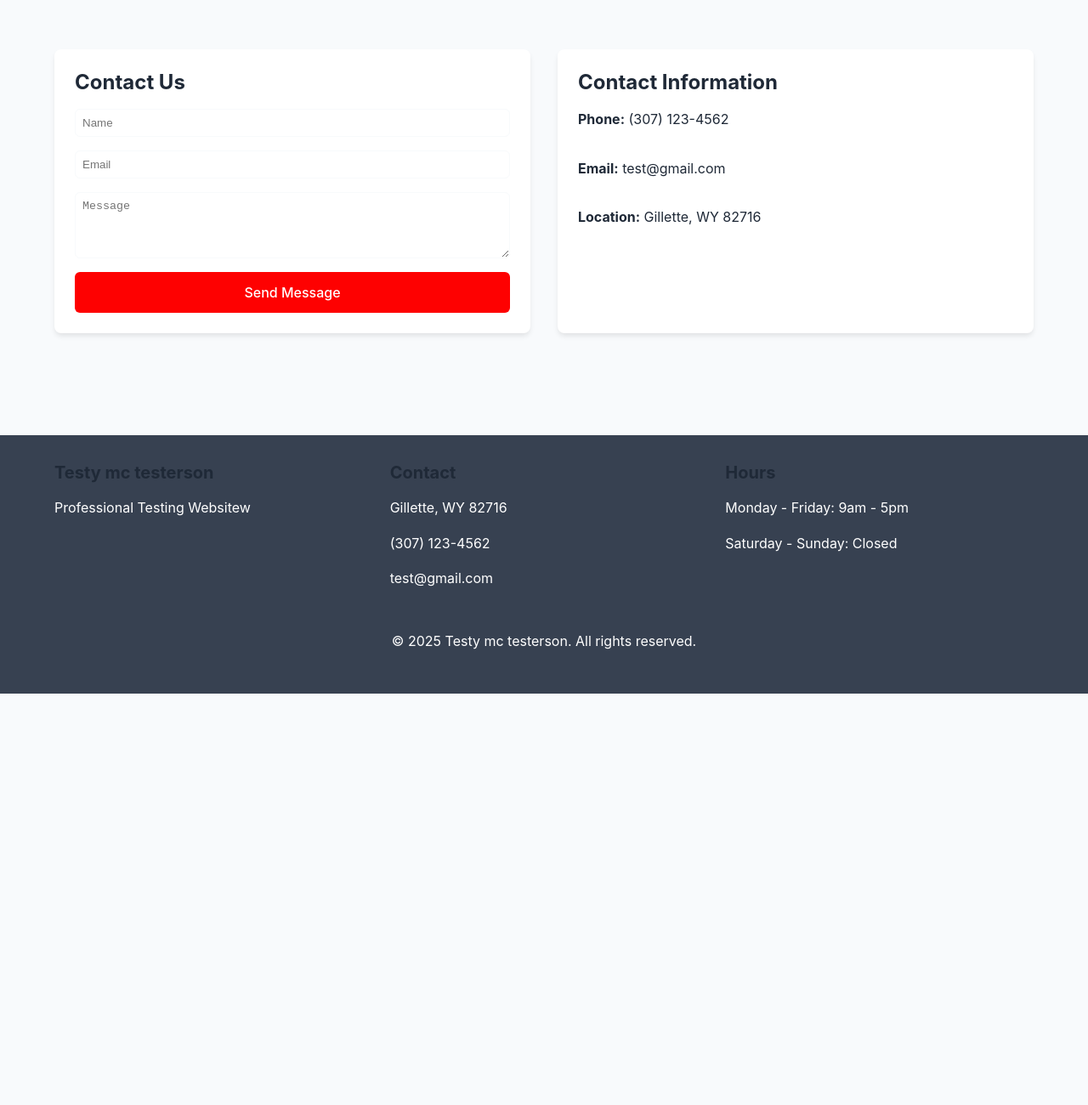
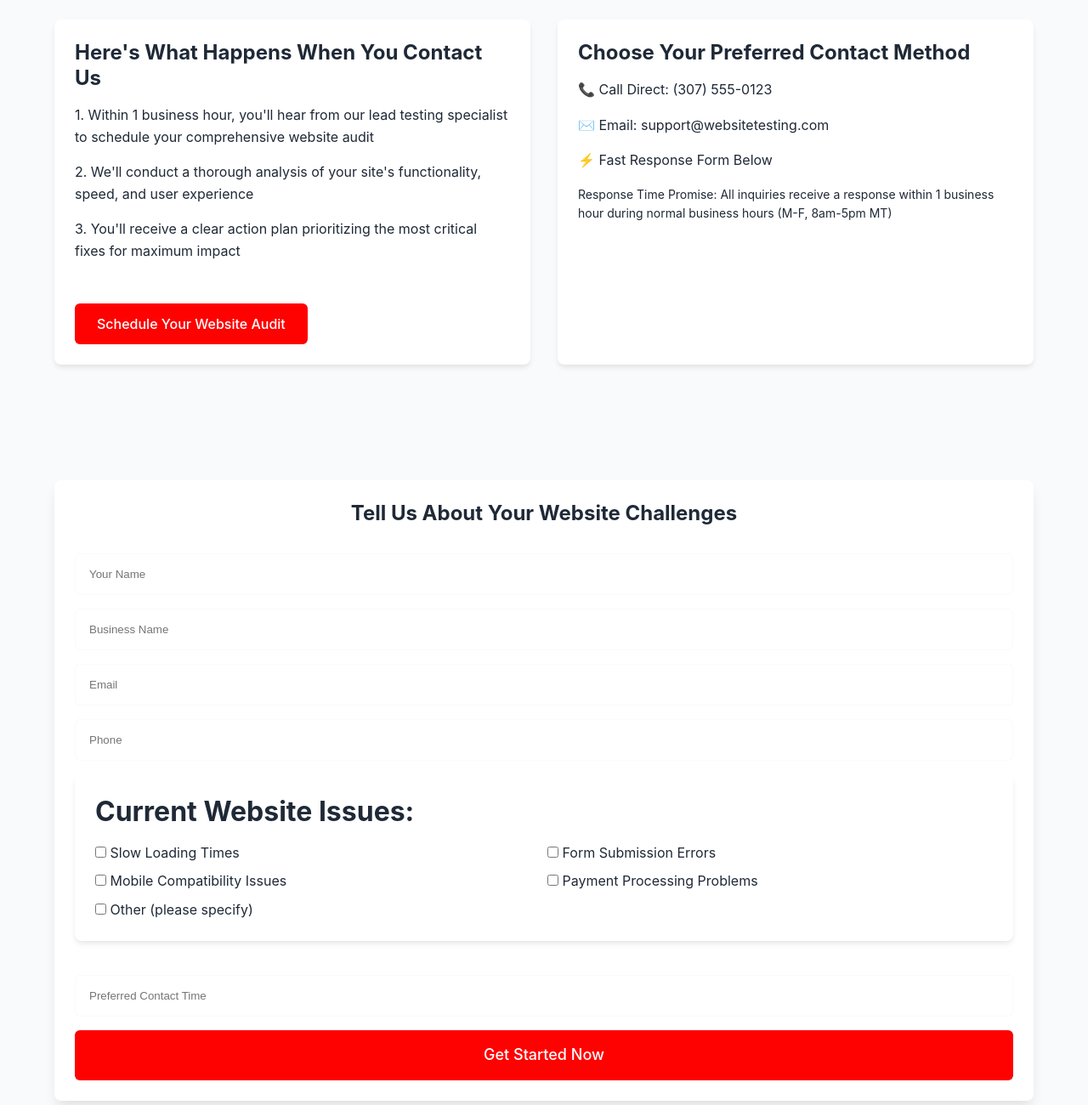
Before and after one commit to prairiegiraffe/testy-mc-testerson, a website: page contact.html in a window 1280 px wide. Shown: the part 360-1660 px from the top of the page at 85% size. Before the commit the page ends 1176 px from the top, so only its background shows below. Drawn offline with Linux system fonts and the light colour scheme.

Commit message:
Update contact.html - Website regeneration

```diff
--- a/contact.html
+++ b/contact.html
@@ -3,78 +3,112 @@
 <head>
     <meta charset="UTF-8">
     <meta name="viewport" content="width=device-width, initial-scale=1.0">
-    <title>Testy mc testerson - Contact</title>
-    <meta name="description" content="Testy mc testerson in Gillette">
+    <title>Contact Gillette's Trusted Website Testing Experts | Same-Day Response</title>
+    <meta name="description" content="Transform your unreliable website into a flawless customer experience. Get professional website testing solutions from Gillette's local experts. Response within 1 hour.">
     <link rel="stylesheet" href="style.css">
 </head>
 <body class="bg-light">
     <header class="bg-white shadow">
         <nav class="container flex justify-between items-center py-4">
-            <div class="nav-brand">
-                <a href="/" class="text-2xl font-bold text-primary">Testy mc testerson</a>
-                <p class="text-sm text-secondary">Professional Testing Websitew</p>
-            </div>
+            <a href="/" class="nav-brand text-2xl font-bold text-primary">Testy mc testerson</a>
             <div class="nav-links">
-                <a href="contact" class="btn btn-primary">Contact</a>
+                <a href="/home" class="px-4 py-2">Home</a>
+                <a href="/about" class="px-4 py-2">About</a>
+                <a href="/services" class="px-4 py-2">Services</a>
+                <a href="/contact" class="px-4 py-2 active">Contact</a>
             </div>
         </nav>
     </header>
 
     <main>
-        <section class="hero bg-primary text-white py-12">
+        <section class="hero bg-primary text-white py-16">
             <div class="container text-center">
-                <h1 class="text-3xl font-bold mb-4">Welcome to Testy mc testerson</h1>
-                <p class="text-xl">Professional Testing Websitew</p>
+                <h1 class="text-3xl font-bold mb-4">Ready to Stop Losing Customers to Website Issues?</h1>
+                <p class="text-xl">{hero_text}</p>
             </div>
         </section>
 
-        <section class="content-section py-8">
+        <section class="content-section py-12">
             <div class="container">
                 <div class="grid grid-2 gap-8">
-                    <div class="card shadow p-6">
-                        <h2 class="text-2xl font-bold mb-4">Contact Us</h2>
-                        <form class="flex flex-col gap-4">
-                            <input type="text" placeholder="Name" class="p-2 border rounded">
-                            <input type="email" placeholder="Email" class="p-2 border rounded">
-                            <textarea placeholder="Message" class="p-2 border rounded" rows="4"></textarea>
-                            <button type="submit" class="btn btn-primary">Send Message</button>
-                        </form>
+                    <div class="card shadow p-8">
+                        <h2 class="text-2xl font-bold mb-4">Here's What Happens When You Contact Us</h2>
+                        <div class="content">
+                            <p class="mb-4">1. Within 1 business hour, you'll hear from our lead testing specialist to schedule your comprehensive website audit</p>
+                            <p class="mb-4">2. We'll conduct a thorough analysis of your site's functionality, speed, and user experience</p>
+                            <p>3. You'll receive a clear action plan prioritizing the most critical fixes for maximum impact</p>
+                        </div>
+                        <a href="#" class="btn btn-primary mt-8 inline-block">Schedule Your Website Audit</a>
                     </div>
 
-                    <div class="card shadow p-6">
-                        <h2 class="text-2xl font-bold mb-4">Contact Information</h2>
-                        <div class="flex flex-col gap-4">
-                            <p><strong>Phone:</strong> (307) 123-4562</p>
-                            <p><strong>Email:</strong> test@gmail.com</p>
-                            <p><strong>Location:</strong> Gillette, WY 82716</p>
-                        </div>
+                    <div class="card shadow p-8">
+                        <h2 class="text-2xl font-bold mb-4">Choose Your Preferred Contact Method</h2>
+                        <p class="mb-4">📞 Call Direct: (307) 555-0123</p>
+                        <p class="mb-4">✉️ Email: support@websitetesting.com</p>
+                        <p class="mb-4">⚡ Fast Response Form Below</p>
+                        <p class="text-sm">Response Time Promise: All inquiries receive a response within 1 business hour during normal business hours (M-F, 8am-5pm MT)</p>
                     </div>
                 </div>
             </div>
         </section>
+
+        <section class="bg-light py-12">
+            <div class="container">
+                <div class="card shadow-lg p-8 mx-auto max-w-3xl">
+                    <h2 class="text-2xl font-bold text-center mb-8">Tell Us About Your Website Challenges</h2>
+                    <form class="grid gap-4">
+                        <input type="text" placeholder="Your Name" class="p-4 rounded border">
+                        <input type="text" placeholder="Business Name" class="p-4 rounded border">
+                        <input type="email" placeholder="Email" class="p-4 rounded border">
+                        <input type="tel" placeholder="Phone" class="p-4 rounded border">
+                        <div class="card p-4">
+                            <h3 class="font-bold mb-4">Current Website Issues:</h3>
+                            <div class="grid grid-2 gap-2">
+                                <label><input type="checkbox"> Slow Loading Times</label>
+                                <label><input type="checkbox"> Form Submission Errors</label>
+                                <label><input type="checkbox"> Mobile Compatibility Issues</label>
+                                <label><input type="checkbox"> Payment Processing Problems</label>
+                                <label><input type="checkbox"> Other (please specify)</label>
+                            </div>
+                        </div>
+                        <input type="text" placeholder="Preferred Contact Time" class="p-4 rounded border">
+                        <button type="submit" class="btn btn-primary btn-lg">Get Started Now</button>
+                    </form>
+                </div>
+            </div>
+        </section>
+
+        <section class="py-12 bg-secondary text-white">
+            <div class="container text-center">
+                <h2 class="text-2xl font-bold mb-4">Your Reliable Website Awaits</h2>
+                <p class="mb-8">Stop wondering if your website is costing you business. Join the growing number of Gillette professionals who've transformed their online presence from a source of uncertainty to their most reliable business asset.</p>
+                <a href="#" class="btn btn-accent btn-lg">Schedule Your Website Audit Today</a>
+            </div>
+        </section>
     </main>
 
-    <footer class="bg-dark text-white py-8 mt-8">
+    <footer class="bg-dark text-white py-8">
         <div class="container">
             <div class="grid grid-3 gap-8">
                 <div>
                     <h3 class="text-xl font-bold mb-4">Testy mc testerson</h3>
-                    <p>Professional Testing Websitew</p>
+                    <p>Serving Gillette, WY 82716</p>
                 </div>
                 <div>
                     <h3 class="text-xl font-bold mb-4">Contact</h3>
-                    <p>Gillette, WY 82716</p>
-                    <p>(307) 123-4562</p>
-                    <p>test@gmail.com</p>
+                    <p>Phone: (307) 123-4562</p>
+                    <p>Email: test@gmail.com</p>
                 </div>
                 <div>
-                    <h3 class="text-xl font-bold mb-4">Hours</h3>
-                    <p>Monday - Friday: 9am - 5pm</p>
-                    <p>Saturday - Sunday: Closed</p>
+                    <h3 class="text-xl font-bold mb-4">Quick Links</h3>
+                    <a href="/home" class="block mb-2">Home</a>
+                    <a href="/about" class="block mb-2">About</a>
+                    <a href="/services" class="block mb-2">Services</a>
+                    <a href="/contact" class="block">Contact</a>
                 </div>
             </div>
-            <div class="text-center mt-8 pt-8 border-secondary">
-                <p>&copy; 2025 Testy mc testerson. All rights reserved.</p>
+            <div class="text-center mt-8 pt-8 border-t">
+                <p>&copy; 2024 Testy mc testerson. All rights reserved.</p>
             </div>
         </div>
     </footer>
```
